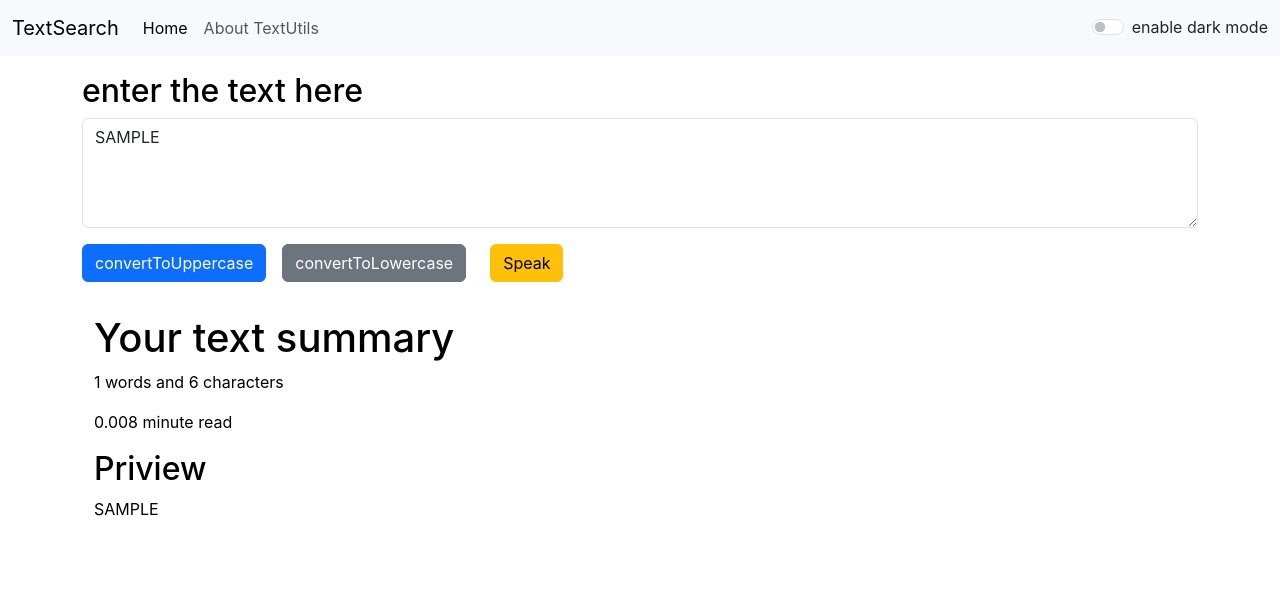
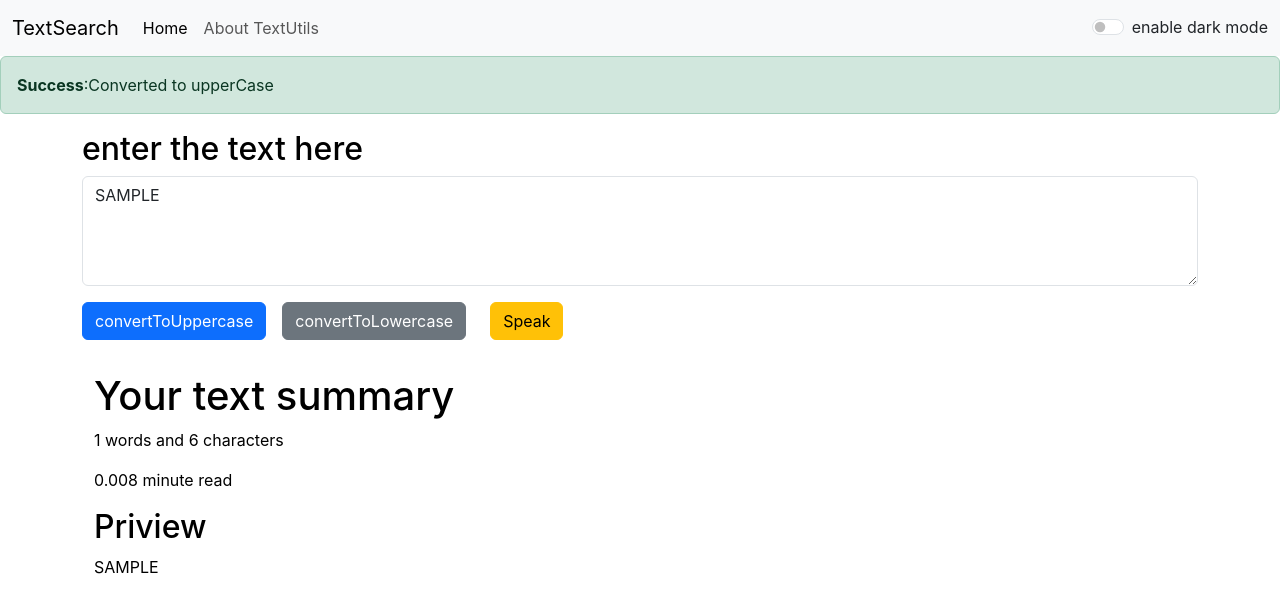
Before and after one commit to Buzzingaa/ReactJs, a React (Create React App) app: page / in a window 1280 px wide. Both pictures are taken after typing "Sample" into the empty fields and a click on the button "convertToUppercase". Shown: the top 612 px of the page. Built offline with nearby package versions, Linux system fonts and the light colour scheme.

Commit message:
dismissing alert

```diff
--- a/src/App.js
+++ b/src/App.js
@@ -6,23 +6,39 @@ import React, { useState } from 'react'
 import Navbar from './components/Navbar';
 // import AboutUs from './components/AboutUs';
 import Textform from './components/Textform';
+import Alert from './components/Alert';
 
 function App() {
+  const[alert,setAlert]=useState(null)
+ const showAlert=(message,type)=>{
+  setAlert({
+    msg:message,
+    type:type
+  })
+  setTimeout(() => {
+
+    setAlert(null)
+  }, 3000);
+ }
+
   const[mode,setMode]=useState('light')
   const toggleSwitch=()=>{
     if(mode==='light'){
       setMode('dark')
       document.body.style.background='black'
+      showAlert('dark mode enabled','success')
 
     }
     else{
       setMode('light')
       document.body.style.background='white'
+      showAlert('light mode enabled','success')
     }}
   return (
 <>
   < Navbar title="TextSearch" aboutText="About TextUtils"  mode={mode} fun={toggleSwitch}/>
-<div className='container my-3 '>  <Textform title="enter the text here" mode={mode}/></div>
+  <Alert alert={alert}/>
+<div className='container my-3 '>  <Textform title="enter the text here" mode={mode} showAlert={showAlert}/></div>
 {/* <div style={{ width: '75%' }} className='container-sm my-5'> <AboutUs/></div> */}
 
 </>
--- /dev/null
+++ b/src/components/Alert.js
@@ -0,0 +1,14 @@
+import React from 'react'
+
+export default function Alert(props) {
+    const captitalize=(word)=>{
+     let lower=word.toLowerCase()
+     return lower.charAt(0).toUpperCase()+lower.slice(1)
+    }
+  return (
+    props.alert&&<div className={`alert alert-${props.alert.type} alert-dismissible fade show`} role="alert">
+    <strong>{captitalize(props.alert.type)}</strong>:{props.alert.msg}
+
+    </div>
+  )
+}
--- a/src/components/Textform.js
+++ b/src/components/Textform.js
@@ -7,6 +7,7 @@ export default function Textform(props) {
     const handelOnCLick = ()=> {
         console.log("you clicked the button");
         setText(upperText);
+        props.showAlert('Converted to upperCase','success')
     }
     const handleOnChange = (event)=> {
         console.log("onChange");
@@ -14,12 +15,13 @@ export default function Textform(props) {
     }
     const handleLowClick=()=>{
       setText(text.toLowerCase())
+      props.showAlert('Converted to lowerCase','success')
     }
     const speak = () => {
       let msg = new SpeechSynthesisUtterance(text);
       window.speechSynthesis.speak(msg);
       const toogle = document.getElementById('toggle')
-      if (toogle.textContent == "Speak") {
+      if (toogle.textContent === "Speak") {
           toogle.innerHTML = "Stop"
       }
       else {
@@ -51,7 +53,7 @@ export default function Textform(props) {
       <p>{text.split(" ").length} words and {text.length} characters</p>
       <p> {0.008*text.split(" ").length } minute read</p>
       <h2>Priview</h2>
-      <p>{text==''?'write the text above to see priview':text}</p>
+      <p>{text===''?'write the text above to see priview':text}</p>
 
     </div>
 
```
